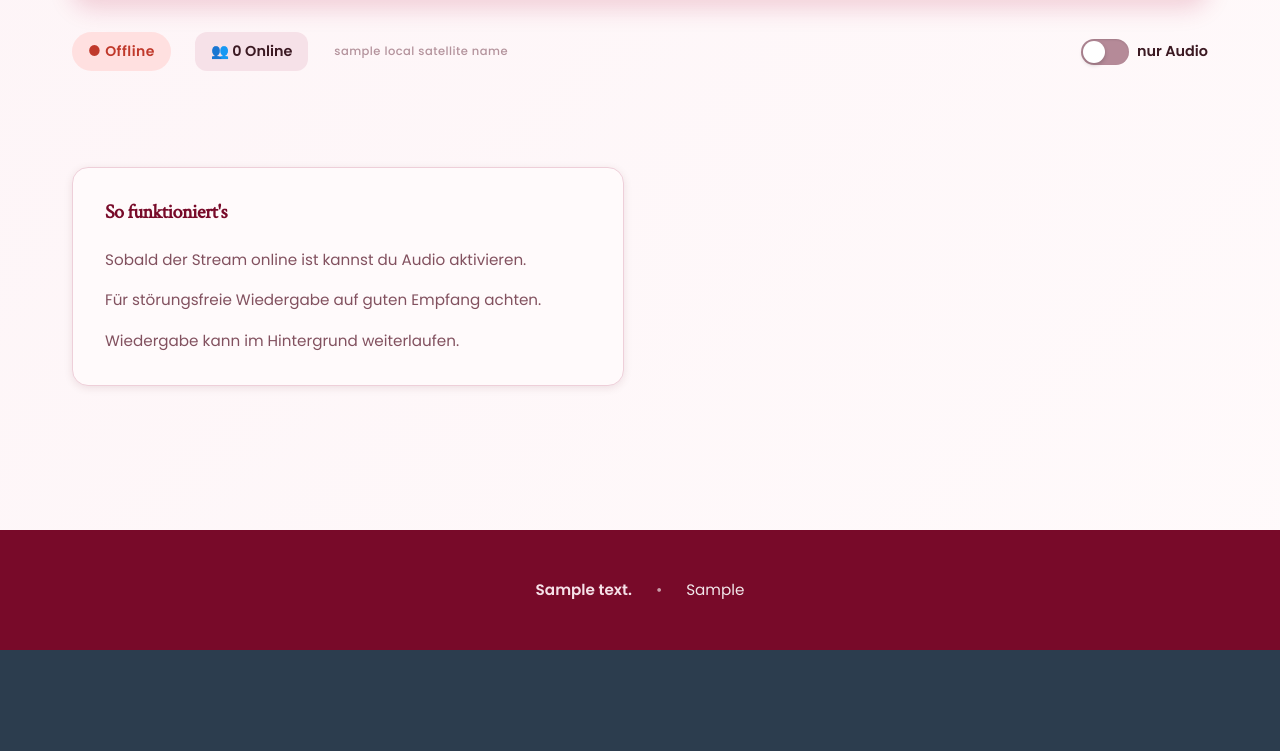
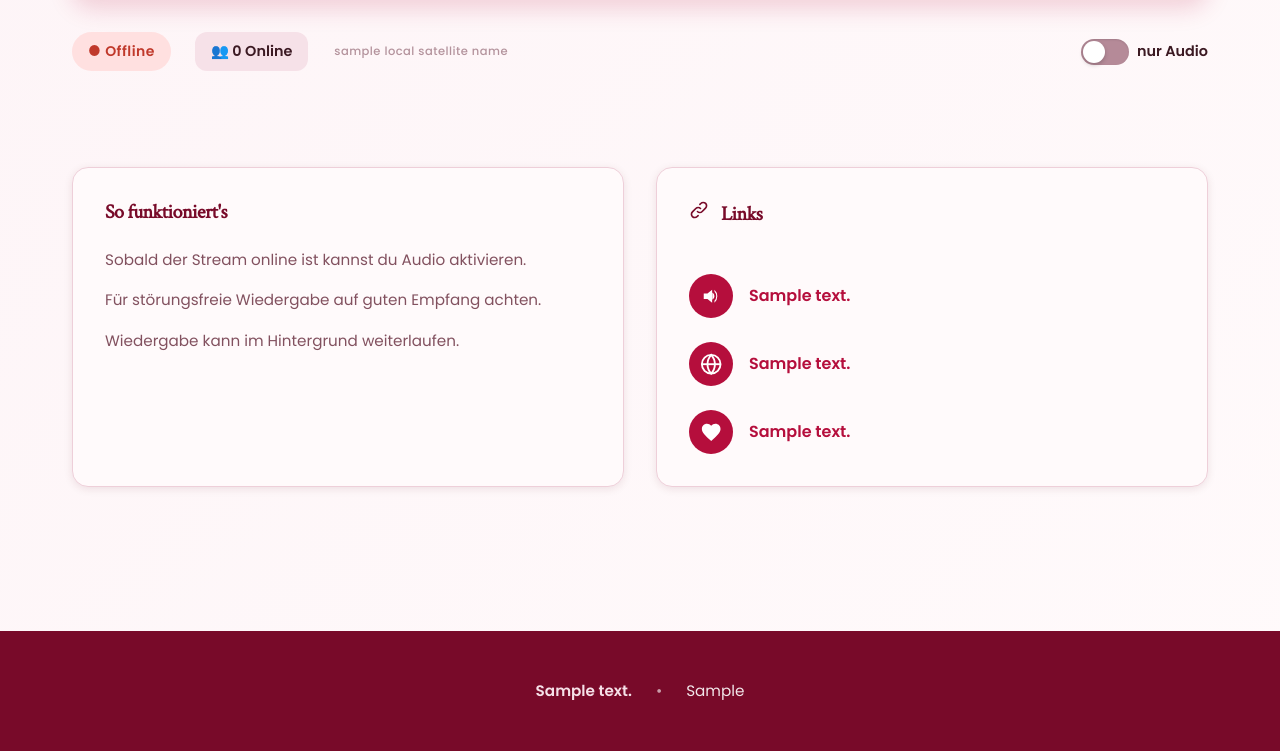
Before and after one commit to mehlbox/streaming, a Python web app: template flask/templates/index.html in a window 1280 px wide. Shown: the part 816-1567 px from the top of the page. Before the commit the page ends 1466 px from the top, so only its background shows below. Run offline with Jinja, Linux system fonts and the light colour scheme; the template is opened without the code that fills it: most values are stand-ins (such as "Sample title", 1, 10 or a date in 2020); grey boxes marked "Sample" are stand-in pictures; some libraries are stand-ins or nearby versions.

Commit message:
add links

```diff
--- a/flask/static/css/style.css
+++ b/flask/static/css/style.css
@@ -763,6 +763,48 @@ body[data-admin="1"] .main-content {
   color: var(--text-light);
   margin-top: var(--spacing-md);
   text-align: center;
+}
+
+.link-list {
+  display: flex;
+  flex-direction: column;
+  gap: var(--spacing-md);
+}
+
+.recording-link {
+  display: inline-flex;
+  align-items: center;
+  gap: var(--spacing-sm);
+  color: var(--accent);
+  font-weight: 600;
+  transition: color var(--transition-normal);
+}
+
+.recording-speaker {
+  display: inline-flex;
+  align-items: center;
+  justify-content: center;
+  width: 2.75rem;
+  height: 2.75rem;
+  flex-shrink: 0;
+  border-radius: 50%;
+  background: var(--accent);
+  color: white;
+  transition: background var(--transition-normal), transform var(--transition-normal);
+}
+
+.recording-speaker svg {
+  width: 1.4rem;
+  height: 1.4rem;
+}
+
+.recording-link:hover .recording-speaker {
+  background: var(--accent-soft);
+  transform: scale(1.06);
+}
+
+.recording-link:hover .recording-text {
+  text-decoration: underline;
 }
 
 /* ============================================================================
--- a/flask/templates/index.html
+++ b/flask/templates/index.html
@@ -137,6 +137,54 @@
             </ul>
           </div>
 
+          <!-- Links Card -->
+          {% if audio_recording_url or organisation_url or donation_url %}
+          <div class="info-card card-secondary">
+            <div class="card-header">
+              <h2 class="card-title">
+                <svg class="card-icon-inline" viewBox="0 0 24 24" fill="none" stroke="currentColor">
+                  <path stroke-linecap="round" stroke-linejoin="round" stroke-width="2" d="M13.828 10.172a4 4 0 0 0-5.656 0l-4 4a4 4 0 1 0 5.656 5.656l1.102-1.101M10.172 13.828a4 4 0 0 0 5.656 0l4-4a4 4 0 1 0-5.656-5.656l-1.1 1.1" />
+                </svg>
+                Links
+              </h2>
+            </div>
+            <div class="link-list">
+              {% if audio_recording_url %}
+              <a href="{{ audio_recording_url }}" target="_blank" rel="noopener noreferrer" class="recording-link" aria-label="{{ audio_recording_text }}">
+                <span class="recording-speaker" aria-hidden="true">
+                  <svg viewBox="0 0 24 24" fill="currentColor">
+                    <path d="M4 9v6h4l5 4V5L8 9H4zm11.5 3a4.5 4.5 0 0 0-2.25-3.9v7.8A4.5 4.5 0 0 0 15.5 12zm0-7a9.5 9.5 0 0 1 0 14v-2a7.5 7.5 0 0 0 0-10V5z"/>
+                  </svg>
+                </span>
+                <span class="recording-text">{{ audio_recording_text }}</span>
+              </a>
+              {% endif %}
+              {% if organisation_url %}
+              <a href="{{ organisation_url }}" target="_blank" rel="noopener noreferrer" class="recording-link" aria-label="{{ organisation_text }}">
+                <span class="recording-speaker" aria-hidden="true">
+                  <svg viewBox="0 0 24 24" fill="none" stroke="currentColor" stroke-width="2">
+                    <circle cx="12" cy="12" r="10"></circle>
+                    <line x1="2" y1="12" x2="22" y2="12"></line>
+                    <path d="M12 2a15.3 15.3 0 0 1 4 10 15.3 15.3 0 0 1-4 10 15.3 15.3 0 0 1-4-10 15.3 15.3 0 0 1 4-10z"></path>
+                  </svg>
+                </span>
+                <span class="recording-text">{{ organisation_text }}</span>
+              </a>
+              {% endif %}
+              {% if donation_url %}
+              <a href="{{ donation_url }}" target="_blank" rel="noopener noreferrer" class="recording-link" aria-label="{{ donation_text }}">
+                <span class="recording-speaker" aria-hidden="true">
+                  <svg viewBox="0 0 24 24" fill="currentColor">
+                    <path d="M12 21.35l-1.45-1.32C5.4 15.36 2 12.28 2 8.5 2 5.42 4.42 3 7.5 3c1.74 0 3.41.81 4.5 2.09C13.09 3.81 14.76 3 16.5 3 19.58 3 22 5.42 22 8.5c0 3.78-3.4 6.86-8.55 11.54L12 21.35z"/>
+                  </svg>
+                </span>
+                <span class="recording-text">{{ donation_text }}</span>
+              </a>
+              {% endif %}
+            </div>
+          </div>
+          {% endif %}
+
           <!-- Schedule Card -->
           {% if show_schedule %}
           <div id="schedule-card" class="info-card card-secondary hidden">
```
Also changed, not shown: flask/app.py (+21 -0 lines), 1 other file.
